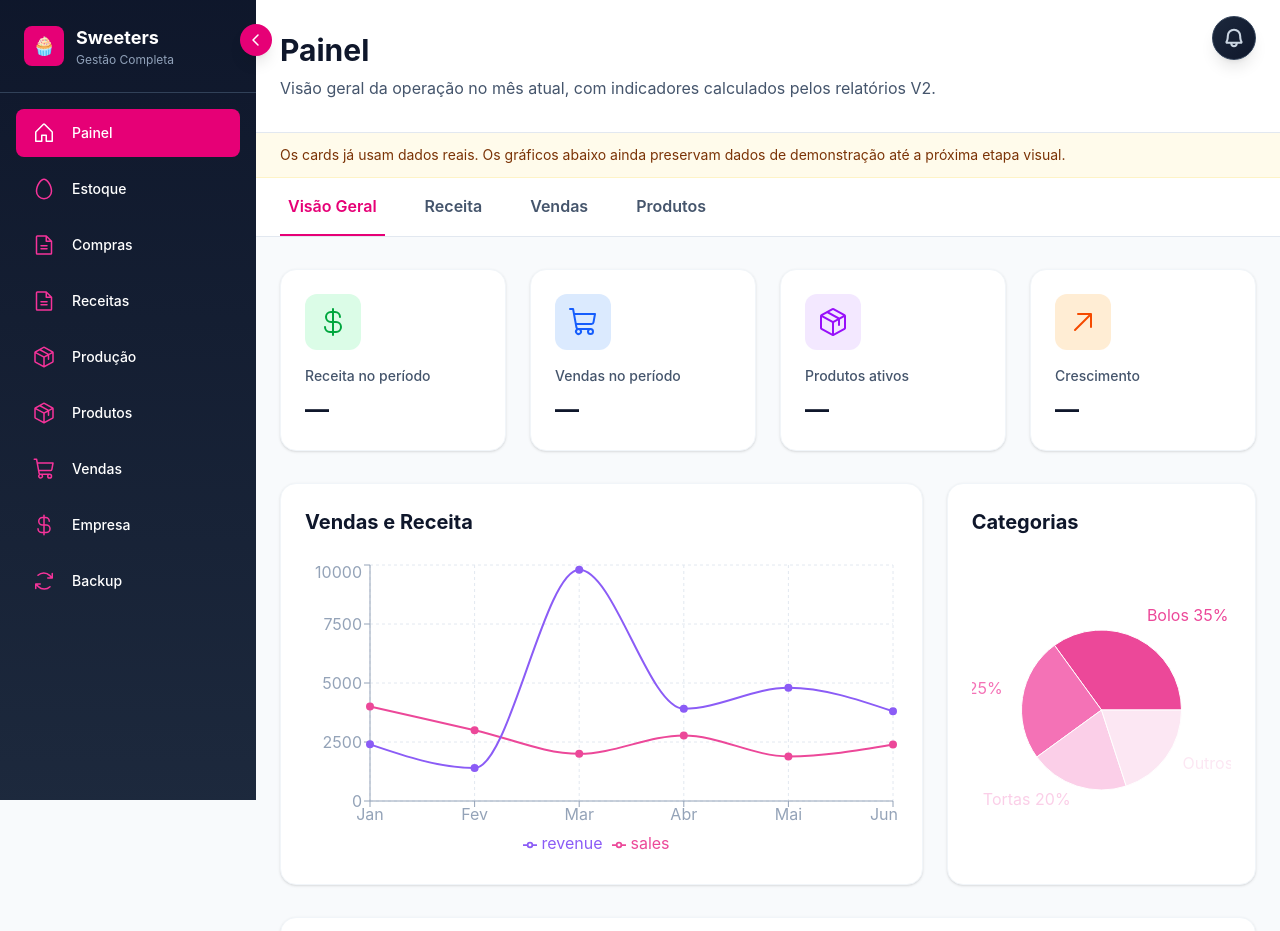
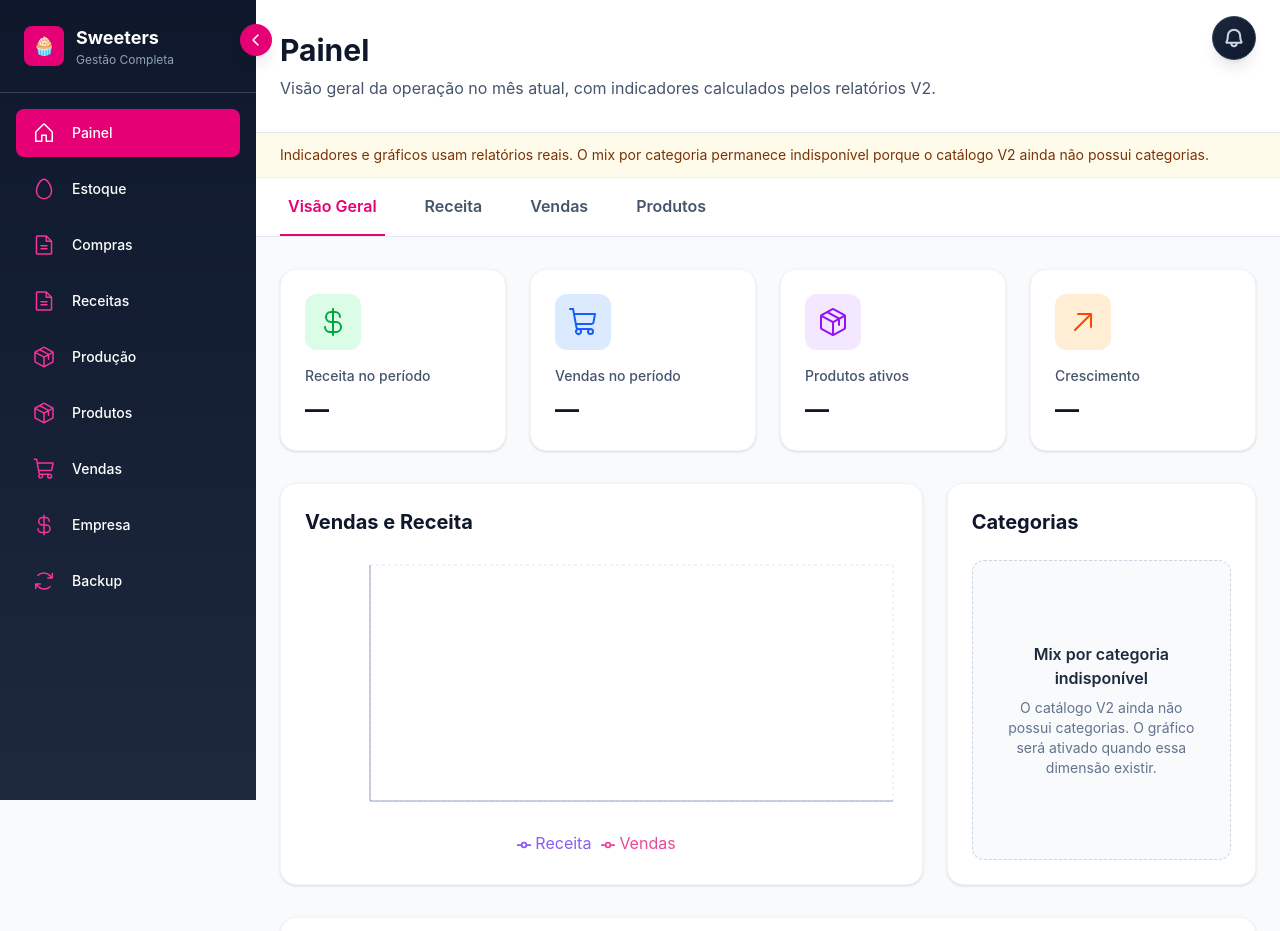
Before and after one commit to jerobas/saas, a React (Vite) app in the folder app/frontend/: page / in a window 1280 px wide. Shown: the top 931 px of the page. Built offline with nearby package versions, Linux system fonts and the light colour scheme.

Commit message:
feat(ui): show real dashboard charts

```diff
--- a/app/frontend/src/features/dashboard/DashboardPage.tsx
+++ b/app/frontend/src/features/dashboard/DashboardPage.tsx
@@ -19,6 +19,7 @@ import { ArrowUpRight, Package, ShoppingCart, CurrencyDollar } from "@phosphor-i
 import {
   catalogGateway,
   reportingGateway,
+  type CategoryMixReportResponse,
   type ReportingPeriodRequest,
   type SalesReportResponse,
 } from "../../gateways/desktopBridge";
@@ -36,7 +37,9 @@ interface HiddenReportingDump {
 
 interface DashboardMetricData {
   salesReport: SalesReportResponse | null;
+  monthlySalesReport: SalesReportResponse | null;
   activeProductCount: number | null;
+  categoryMixReport: CategoryMixReportResponse | null;
 }
 
 interface DashboardMetricsState extends DashboardMetricData {
@@ -58,6 +61,16 @@ const defaultReportingPeriod = (): ReportingPeriodRequest => {
   return {
     fromOccurredOn: businessDate(firstDayOfMonth),
     toOccurredOn: businessDate(today),
+    granularity: "DAY",
+  };
+};
+
+const monthlyReportingPeriod = (): ReportingPeriodRequest => {
+  const today = new Date();
+  const firstMonth = new Date(today.getFullYear(), today.getMonth() - 5, 1);
+  return {
+    fromOccurredOn: businessDate(firstMonth),
+    toOccurredOn: businessDate(today),
     granularity: "MONTH",
   };
 };
@@ -65,6 +78,7 @@ const defaultReportingPeriod = (): ReportingPeriodRequest => {
 const loadHiddenReportingDump = async (
   period: ReportingPeriodRequest,
   salesReportPromise: Promise<SalesReportResponse>,
+  categoryMixReportPromise: Promise<CategoryMixReportResponse>,
 ): Promise<Record<string, ReportingEndpointResult>> => {
   const endpoints: ReportingEndpoint[] = [
     ["salesReport", () => salesReportPromise],
@@ -72,7 +86,7 @@ const loadHiddenReportingDump = async (
     ["purchaseReport", () => reportingGateway.getPurchaseReport(period)],
     ["productionReport", () => reportingGateway.getProductionReport(period)],
     ["adjustmentReport", () => reportingGateway.getAdjustmentReport(period)],
-    ["categoryMixReport", () => reportingGateway.getCategoryMixReport(period)],
+    ["categoryMixReport", () => categoryMixReportPromise],
   ];
 
   const entries = await Promise.all(
@@ -114,14 +128,21 @@ const loadActiveProductCount = async () => {
 
 const loadVisibleMetrics = async (
   salesReportPromise: Promise<SalesReportResponse>,
+  monthlySalesReportPromise: Promise<SalesReportResponse>,
+  categoryMixReportPromise: Promise<CategoryMixReportResponse>,
 ): Promise<DashboardMetricData> => {
-  const [salesResult, productsResult] = await Promise.allSettled([
+  const [salesResult, monthlySalesResult, productsResult, categoryMixResult] =
+    await Promise.allSettled([
       salesReportPromise,
+      monthlySalesReportPromise,
       loadActiveProductCount(),
+      categoryMixReportPromise,
     ]);
   return {
     salesReport: salesResult.status === "fulfilled" ? salesResult.value : null,
+    monthlySalesReport: monthlySalesResult.status === "fulfilled" ? monthlySalesResult.value : null,
     activeProductCount: productsResult.status === "fulfilled" ? productsResult.value : null,
+    categoryMixReport: categoryMixResult.status === "fulfilled" ? categoryMixResult.value : null,
   };
 };
 
@@ -153,24 +174,34 @@ const DashboardPage = () => {
   const [dashboardMetrics, setDashboardMetrics] = useState<DashboardMetricsState>(() => ({
     status: "idle",
     salesReport: null,
+    monthlySalesReport: null,
     activeProductCount: null,
+    categoryMixReport: null,
   }));
 
   useEffect(() => {
     let cancelled = false;
     const period = defaultReportingPeriod();
     const salesReportPromise = reportingGateway.getSalesReport(period);
+    const monthlySalesReportPromise = reportingGateway.getSalesReport(monthlyReportingPeriod());
+    const categoryMixReportPromise = reportingGateway.getCategoryMixReport(period);
 
     setHiddenReportingDump({
       status: "loading",
       period,
       endpoints: {},
     });
-    setDashboardMetrics({ status: "loading", salesReport: null, activeProductCount: null });
+    setDashboardMetrics({
+      status: "loading",
+      salesReport: null,
+      monthlySalesReport: null,
+      activeProductCount: null,
+      categoryMixReport: null,
+    });
 
     Promise.all([
-      loadHiddenReportingDump(period, salesReportPromise),
-      loadVisibleMetrics(salesReportPromise),
+      loadHiddenReportingDump(period, salesReportPromise, categoryMixReportPromise),
+      loadVisibleMetrics(salesReportPromise, monthlySalesReportPromise, categoryMixReportPromise),
     ]).then(([endpoints, metrics]) => {
       if (cancelled) {
         return;
@@ -188,34 +219,42 @@ const DashboardPage = () => {
     };
   }, []);
 
-  // Preview data kept intentionally until the visible widgets use the wired V2 reports.
-  const salesdData = [
-    { month: "Jan", sales: 4000, revenue: 2400 },
-    { month: "Fev", sales: 3000, revenue: 1398 },
-    { month: "Mar", sales: 2000, revenue: 9800 },
-    { month: "Abr", sales: 2780, revenue: 3908 },
-    { month: "Mai", sales: 1890, revenue: 4800 },
-    { month: "Jun", sales: 2390, revenue: 3800 },
-  ];
-
-  const topProductsData = [
-    { name: "Bolo de Chocolate", sales: 450 },
-    { name: "Brigadeiro", sales: 380 },
-    { name: "Mousse", sales: 320 },
-    { name: "Torta de Morango", sales: 290 },
-    { name: "Docinhos", sales: 250 },
-  ];
-
-  const categoriesData = [
-    { name: "Bolos", value: 35 },
-    { name: "Doces", value: 25 },
-    { name: "Tortas", value: 20 },
-    { name: "Outros", value: 20 },
-  ];
-
   const COLORS = ["#ec4899", "#f472b6", "#fbcfe8", "#fce7f3"];
 
   const salesReport = dashboardMetrics.salesReport;
+  const monthlySalesReport = dashboardMetrics.monthlySalesReport;
+  const currencyDivisor = salesReport ? 10 ** salesReport.currencyMinorDigits : 100;
+  const monthlyCurrencyDivisor = monthlySalesReport
+    ? 10 ** monthlySalesReport.currencyMinorDigits
+    : 100;
+  const salesRevenueData =
+    salesReport?.salesRevenueSeries.map((row) => ({
+      period: row.label,
+      sales: row.salesCount,
+      revenue: row.commercialTotalMinor / currencyDivisor,
+    })) ?? [];
+  const monthlyRevenueData =
+    monthlySalesReport?.monthlyRevenueSeries.map((row) => ({
+      period: row.label,
+      revenue: row.commercialTotalMinor / monthlyCurrencyDivisor,
+    })) ?? [];
+  const monthlySalesData =
+    monthlySalesReport?.monthlySalesSeries.map((row) => ({
+      period: row.label,
+      sales: row.salesCount,
+    })) ?? [];
+  const topProductsData =
+    salesReport?.topProductsByQuantity.map((row) => ({
+      name: row.itemName,
+      sales: row.quantityAtomic,
+    })) ?? [];
+  const categoriesData =
+    dashboardMetrics.categoryMixReport?.available === true
+      ? dashboardMetrics.categoryMixReport.rows.map((row) => ({
+          name: row.categoryName,
+          value: row.shareBasisPoints / 100,
+        }))
+      : [];
   const loadingMetric = dashboardMetrics.status !== "loaded" ? "..." : "—";
 
   const metrics = [
@@ -281,8 +320,8 @@ const DashboardPage = () => {
 
       <div className="bg-amber-50 border-b border-amber-100">
         <div className="max-w-7xl mx-auto px-6 py-3 text-sm text-amber-900">
-          Os cards já usam dados reais. Os gráficos abaixo ainda preservam dados de demonstração até
-          a próxima etapa visual.
+          Indicadores e gráficos usam relatórios reais. O mix por categoria permanece indisponível
+          porque o catálogo V2 ainda não possui categorias.
         </div>
       </div>
 
@@ -377,9 +416,9 @@ const DashboardPage = () => {
               >
                 <h2 className="text-xl font-bold text-slate-900 mb-6">Vendas e Receita</h2>
                 <ResponsiveContainer width="100%" height={300}>
-                  <LineChart data={salesdData}>
+                  <LineChart data={salesRevenueData}>
                     <CartesianGrid strokeDasharray="3 3" stroke="#e2e8f0" />
-                    <XAxis dataKey="month" stroke="#94a3b8" />
+                    <XAxis dataKey="period" stroke="#94a3b8" />
                     <YAxis stroke="#94a3b8" />
                     <Tooltip
                       contentStyle={{
@@ -393,6 +432,7 @@ const DashboardPage = () => {
                     <Line
                       type="monotone"
                       dataKey="sales"
+                      name="Vendas"
                       stroke="#ec4899"
                       strokeWidth={2}
                       dot={{ fill: "#ec4899" }}
@@ -401,6 +441,7 @@ const DashboardPage = () => {
                     <Line
                       type="monotone"
                       dataKey="revenue"
+                      name="Receita"
                       stroke="#8b5cf6"
                       strokeWidth={2}
                       dot={{ fill: "#8b5cf6" }}
@@ -418,6 +459,15 @@ const DashboardPage = () => {
                 className="bg-white rounded-2xl p-6 border border-slate-100 shadow-sm"
               >
                 <h2 className="text-xl font-bold text-slate-900 mb-6">Categorias</h2>
+                {categoriesData.length === 0 ? (
+                  <div className="flex h-[300px] flex-col items-center justify-center rounded-xl border border-dashed border-slate-300 bg-slate-50 px-6 text-center">
+                    <p className="font-semibold text-slate-800">Mix por categoria indisponível</p>
+                    <p className="mt-2 text-sm text-slate-500">
+                      O catálogo V2 ainda não possui categorias. O gráfico será ativado quando essa
+                      dimensão existir.
+                    </p>
+                  </div>
+                ) : (
                   <ResponsiveContainer width="100%" height={300}>
                     <PieChart>
                       <Pie
@@ -437,6 +487,7 @@ const DashboardPage = () => {
                       <Tooltip formatter={(value) => `${value}%`} />
                     </PieChart>
                   </ResponsiveContainer>
+                )}
               </motion.div>
             </div>
 
@@ -461,7 +512,12 @@ const DashboardPage = () => {
                       color: "#fff",
                     }}
                   />
-                  <Bar dataKey="sales" fill="#ec4899" radius={[8, 8, 0, 0]} />
+                  <Bar
+                    dataKey="sales"
+                    name="Quantidade vendida"
+                    fill="#ec4899"
+                    radius={[8, 8, 0, 0]}
+                  />
                 </BarChart>
               </ResponsiveContainer>
             </motion.div>
@@ -478,9 +534,9 @@ const DashboardPage = () => {
             <div className="bg-white rounded-2xl p-6 border border-slate-100 shadow-sm">
               <h2 className="text-2xl font-bold text-slate-900 mb-6">Receita Mensal</h2>
               <ResponsiveContainer width="100%" height={400}>
-                <LineChart data={salesdData}>
+                <LineChart data={monthlyRevenueData}>
                   <CartesianGrid strokeDasharray="3 3" stroke="#e2e8f0" />
-                  <XAxis dataKey="month" stroke="#94a3b8" />
+                  <XAxis dataKey="period" stroke="#94a3b8" />
                   <YAxis stroke="#94a3b8" />
                   <Tooltip
                     contentStyle={{
@@ -494,6 +550,7 @@ const DashboardPage = () => {
                   <Line
                     type="monotone"
                     dataKey="revenue"
+                    name="Receita"
                     stroke="#10b981"
                     strokeWidth={3}
                     dot={{ fill: "#10b981", r: 6 }}
@@ -515,9 +572,9 @@ const DashboardPage = () => {
             <div className="bg-white rounded-2xl p-6 border border-slate-100 shadow-sm">
               <h2 className="text-2xl font-bold text-slate-900 mb-6">Vendas Mensais</h2>
               <ResponsiveContainer width="100%" height={400}>
-                <BarChart data={salesdData}>
+                <BarChart data={monthlySalesData}>
                   <CartesianGrid strokeDasharray="3 3" stroke="#e2e8f0" />
-                  <XAxis dataKey="month" stroke="#94a3b8" />
+                  <XAxis dataKey="period" stroke="#94a3b8" />
                   <YAxis stroke="#94a3b8" />
                   <Tooltip
                     contentStyle={{
@@ -527,7 +584,7 @@ const DashboardPage = () => {
                       color: "#fff",
                     }}
                   />
-                  <Bar dataKey="sales" fill="#3b82f6" radius={[8, 8, 0, 0]} />
+                  <Bar dataKey="sales" name="Vendas" fill="#3b82f6" radius={[8, 8, 0, 0]} />
                 </BarChart>
               </ResponsiveContainer>
             </div>
@@ -558,7 +615,12 @@ const DashboardPage = () => {
                       color: "#fff",
                     }}
                   />
-                  <Bar dataKey="sales" fill="#a855f7" radius={[0, 8, 8, 0]} />
+                  <Bar
+                    dataKey="sales"
+                    name="Quantidade vendida"
+                    fill="#a855f7"
+                    radius={[0, 8, 8, 0]}
+                  />
                 </BarChart>
               </ResponsiveContainer>
             </div>
```
Also changed, not shown: 2 other files (tests, documents, lock files or other folders). Lines whose indentation alone changed are shown as unchanged.
